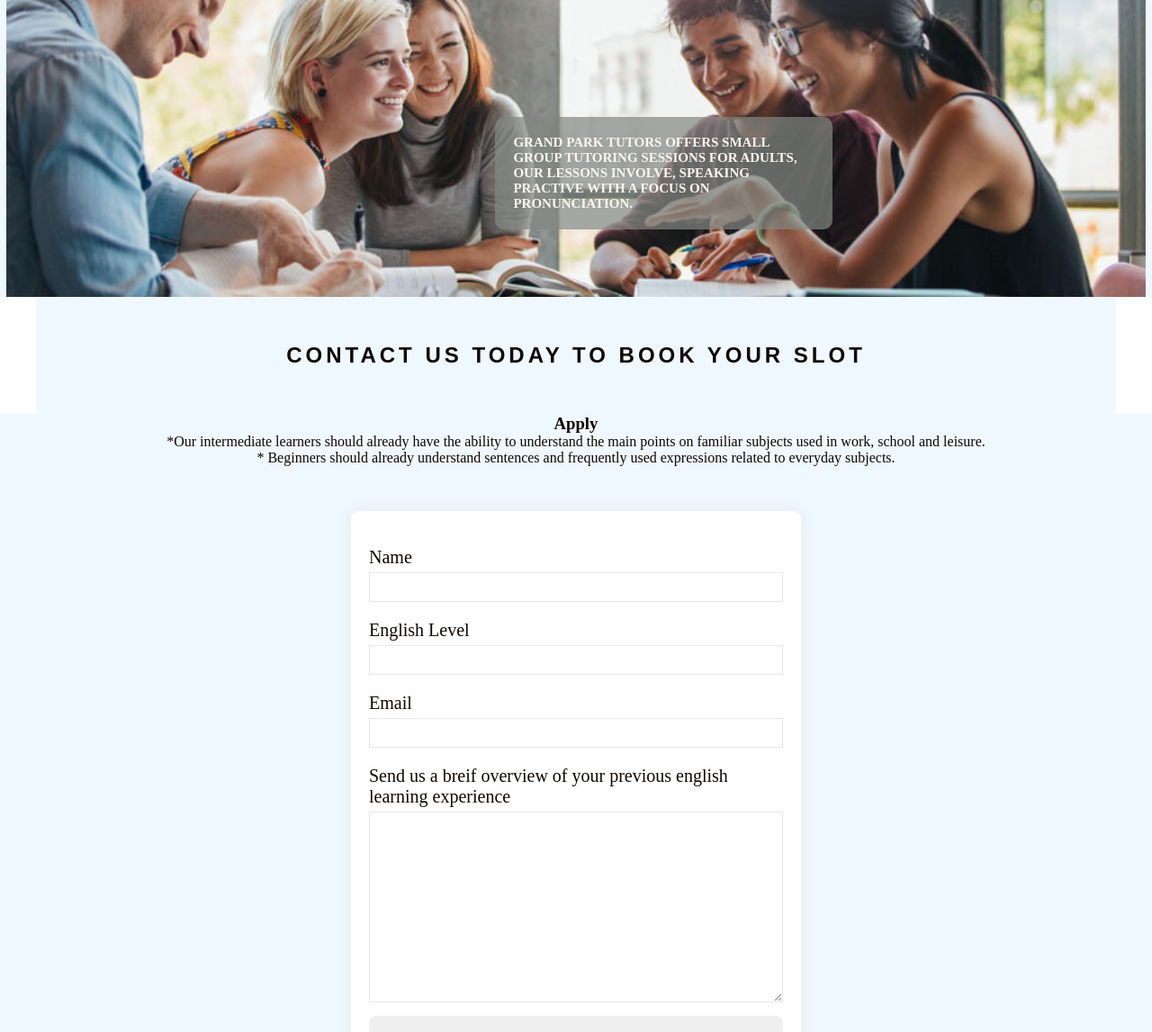
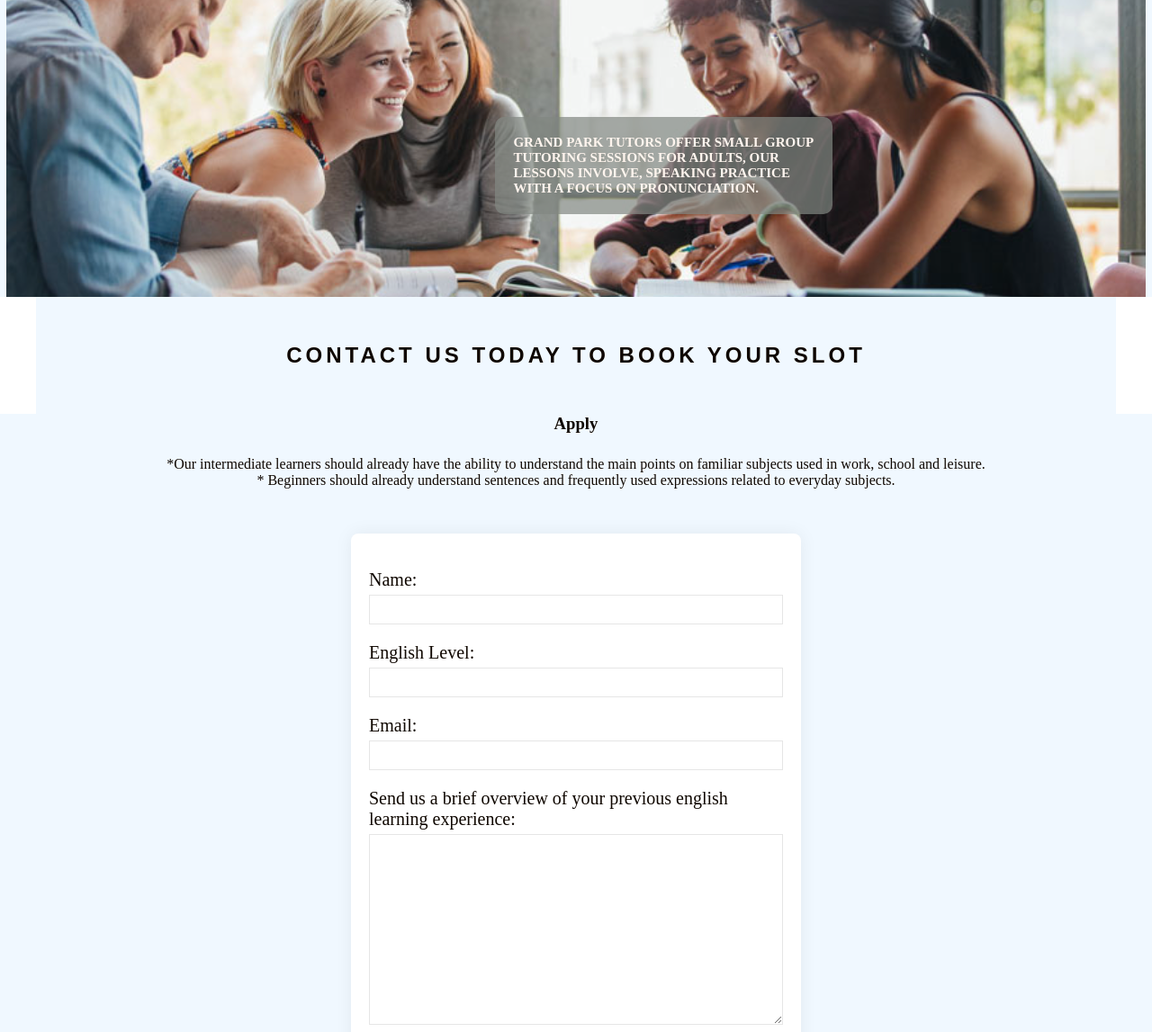
Before and after one commit to RoMcGill/grand-park-tutors, a plain HTML site: page form.html in a window 1280 px wide. Shown: the part 220-1367 px from the top of the page at 90% size. Drawn offline with Linux system fonts and the light colour scheme.

Commit message:
six syntax errors

```diff
--- a/form.html
+++ b/form.html
@@ -38,7 +38,7 @@
              <div>
                  <img src="./assets/images/111.png" alt="hero image of microphone and muscian" class ="hero">
                      <p class="text-overlay">
-                        Grand Park Tutors offers small group tutoring sessions for adults, our lessons involve, speaking practive with a focus on pronunciation.
+                        Grand Park Tutors offer small group tutoring sessions for adults, our lessons involve, speaking practice with a focus on pronunciation.
                      </p>
              </div>
          </section>
@@ -51,31 +51,35 @@
         </section>
         <!--form results emailed directly to my email adress with no back end learned from https://www.youtube.com/watch?v=vc9rgFHr098&t=290s-->
         <section>
-            <h3>Apply</h3>
+            <h3 style="padding-bottom: 25px;">Apply</h3>
             <P>*Our intermediate learners should already have the ability to understand the main points on familiar subjects used in work, school and leisure.</p>
             <p style="padding-bottom: 50px;"> * Beginners  should already  understand sentences and frequently used expressions related to everyday subjects.</P>
             <div class="container">
               <form action="https://formspree.io/f/xknaqplo" method="POST" id="my-form">
 
                 <div class="form-group">
-                  <label for="firstName">Name</label>
+                  <label for="firstName">Name:</label>
                   <input type="text" id="firstName" name="firstName">
                 </div>
 
                 <div class="form-group">
-                  <label for="songname">English Level</label>
+                  <label for="songname">English Level:</label>
                   <input type="text" id="songname" name="Level" required>
                 </div>
 
                 <div class="form-group">
-                  <label for="email">Email</label>
+                  <label for="email">Email:</label>
                   <input type="email" id="email" name="email" required>
                 </div>
           <!--add drag and drop function-->
                 <div class="form-group">
-                  <label for="text">Send us a breif overview of your previous english learning experience</label>
+                  <label for="text">Send us a brief overview of your previous english learning experience:</label>
                   <textarea name="text" id="text" cols="30" rows="10" required></textarea>
                 </div>
+                <div class="form-group">
+                    <label for="text">Please send us any questions you may have:</label>
+                    <textarea name="text" id="text" cols="30" rows="10" required></textarea>
+                  </div>
                 <button type="submit">Book</button>
               </form>
             </div>
```
Also changed, not shown: index.html (+1 -1 lines), lessons.html (+1 -1 lines), locations.html (+1 -1 lines), timetable.html (+1 -1 lines), tutors.html (+1 -1 lines).
